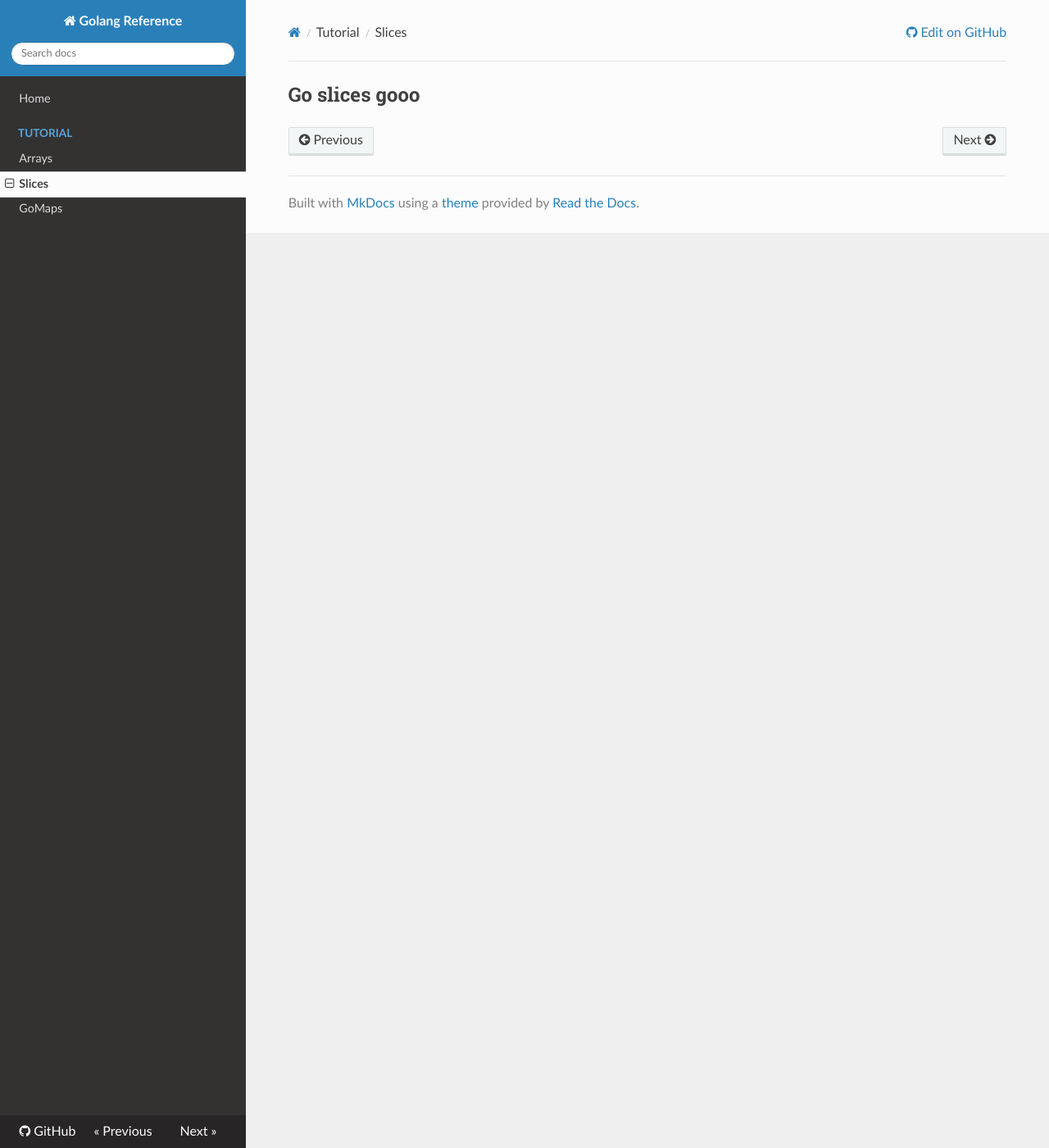
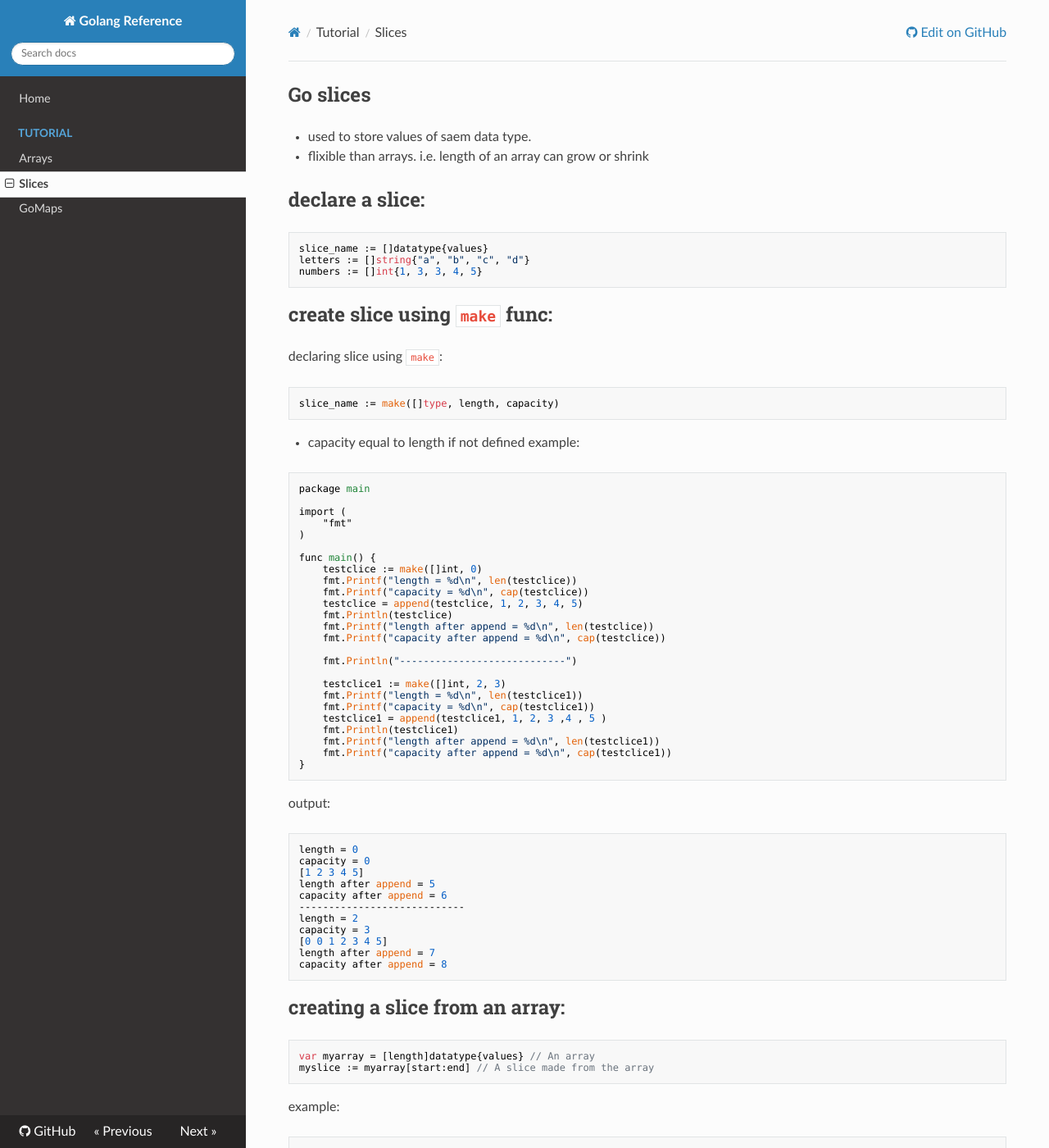
Before and after one commit to rmechi/go, an MkDocs documentation site: the page built from docs/go/slices.md, in a window 1280 px wide and 1400 px high. Shown: the whole window at 82% size. Built offline with MkDocs 1.6.1, drawn with Linux system fonts in a browser that asks for light colours; nearby versions of some CDN libraries; some of the changed text lies outside the part shown.

Commit message:
initial commit

````diff
--- a/docs/go/slices.md
+++ b/docs/go/slices.md
@@ -1 +1,96 @@
-## Go slices gooo
+## Go slices
+
+- used to store values of saem data type.
+- flixible than arrays. i.e. length of an array can grow or shrink
+
+
+## declare a slice:
+```
+slice_name := []datatype{values}
+letters := []string{"a", "b", "c", "d"}
+numbers := []int{1, 3, 3, 4, 5}
+```
+
+## create slice using ```make``` func:
+
+declaring slice using ```make```:
+```
+slice_name := make([]type, length, capacity)
+```
+- capacity equal to length if not defined
+example:
+```
+package main
+
+import (
+	"fmt"
+)
+
+func main() {
+	testclice := make([]int, 0)
+	fmt.Printf("length = %d\n", len(testclice))
+	fmt.Printf("capacity = %d\n", cap(testclice))
+	testclice = append(testclice, 1, 2, 3, 4, 5)
+	fmt.Println(testclice)
+	fmt.Printf("length after append = %d\n", len(testclice))
+	fmt.Printf("capacity after append = %d\n", cap(testclice))
+
+	fmt.Println("----------------------------")
+
+	testclice1 := make([]int, 2, 3)
+	fmt.Printf("length = %d\n", len(testclice1))
+	fmt.Printf("capacity = %d\n", cap(testclice1))
+	testclice1 = append(testclice1, 1, 2, 3 ,4 , 5 )
+	fmt.Println(testclice1)
+	fmt.Printf("length after append = %d\n", len(testclice1))
+	fmt.Printf("capacity after append = %d\n", cap(testclice1))
+}
+```
+output:
+```
+length = 0
+capacity = 0
+[1 2 3 4 5]
+length after append = 5
+capacity after append = 6
+----------------------------
+length = 2
+capacity = 3
+[0 0 1 2 3 4 5]
+length after append = 7
+capacity after append = 8
+```
+
+
+
+
+## creating a slice from an array:
+```
+var myarray = [length]datatype{values} // An array
+myslice := myarray[start:end] // A slice made from the array
+```
+example:
+```
+package main
+
+import (
+	"fmt"
+)
+
+func main() {
+
+	testarray := [5]int{1, 2, 3, 4, 5}
+	testslice := testarray[3:5]
+	fmt.Printf("length = %d\n", len(testslice))
+	fmt.Printf("capacity = %d\n", cap(testslice))
+	fmt.Println(testslice)
+
+}
+```
+
+output:
+```
+length = 2
+capacity = 2
+[4 5]
+```
````
